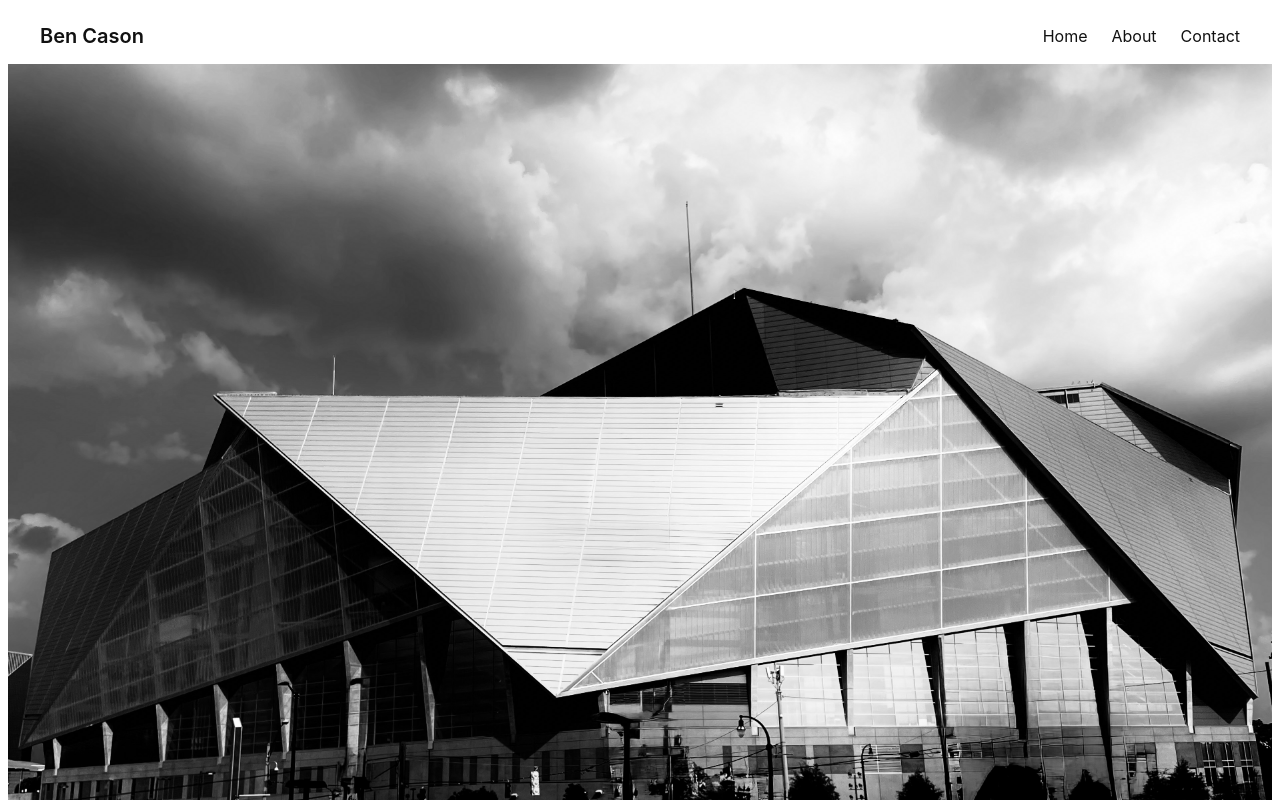
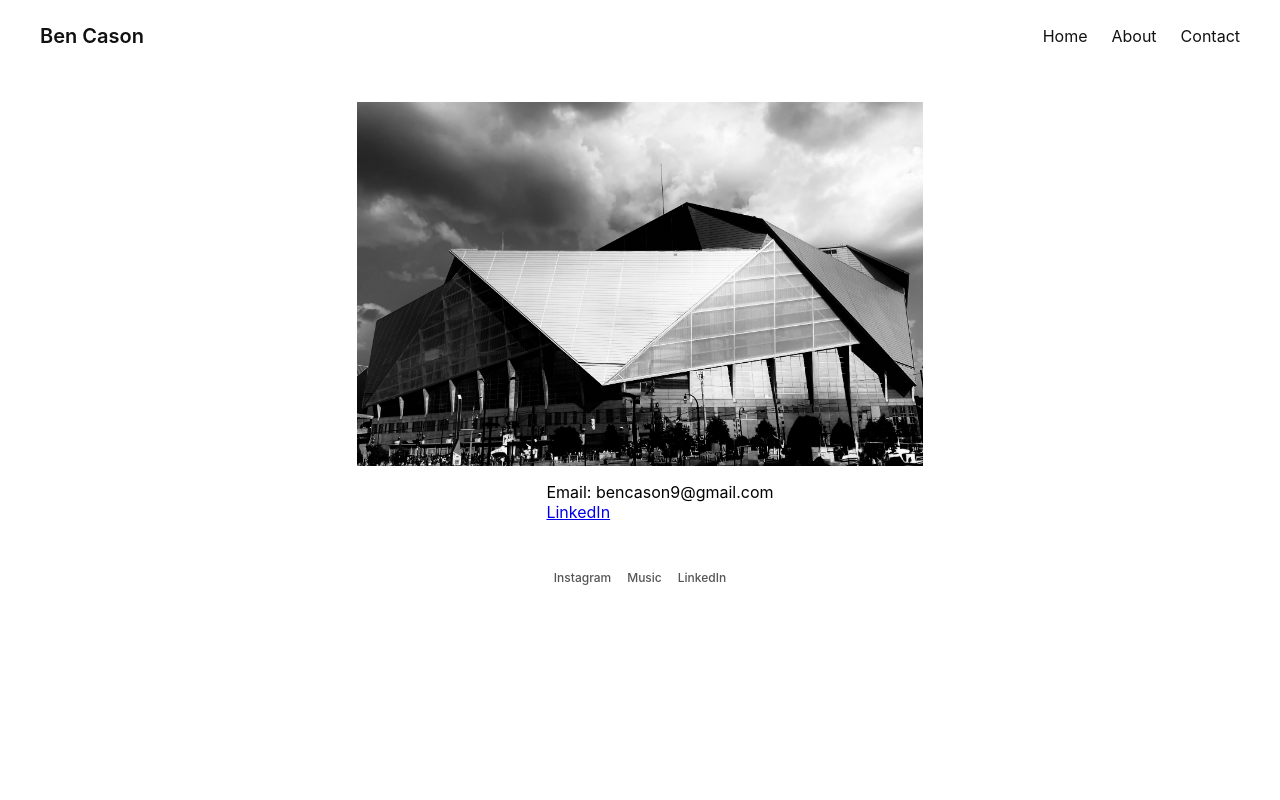
Before and after one commit to bcason9/art-portfolio, an Angular app: page /contact in a window 1280 px wide. Shown: the top 800 px of the page. Built offline with nearby package versions, Linux system fonts and the light colour scheme.

Commit message:
adding fixes for page routing

```diff
--- a/src/app/app.ts
+++ b/src/app/app.ts
@@ -3,6 +3,7 @@
 
 @Component({
   selector: 'app-root',
+  standalone: true,
   imports: [RouterOutlet],
   templateUrl: './app.html',
   styleUrl: './app.scss'
--- a/src/app/pages/about/about.html
+++ b/src/app/pages/about/about.html
@@ -7,9 +7,9 @@
   </div>
 
   <ul class="navbar__links">
-    <li><a routerLink="/" href="/">Home</a></li>
-    <li><a routerLink="/about" href="/about">About</a></li>
-    <li><a routerLink="/contact" href="/contact">Contact</a></li>
+    <li><a routerLink="/">Home</a></li>
+    <li><a routerLink="/about">About</a></li>
+    <li><a routerLink="/contact">Contact</a></li>
   </ul>
 </nav>
 
--- a/src/app/pages/about/about.ts
+++ b/src/app/pages/about/about.ts
@@ -1,8 +1,10 @@
 import { Component } from '@angular/core';
+import { RouterLink } from '@angular/router';
+
 
 @Component({
   selector: 'app-about',
-  imports: [],
+  imports: [RouterLink],
   templateUrl: './about.html',
   styleUrl: './about.scss',
 })
--- a/src/app/pages/contact/contact.html
+++ b/src/app/pages/contact/contact.html
@@ -7,9 +7,9 @@
   </div>
 
   <ul class="navbar__links">
-    <li><a routerLink="/" href="/">Home</a></li>
-    <li><a routerLink="/about" href="/about">About</a></li>
-    <li><a routerLink="/contact" href="/contact">Contact</a></li>
+    <li><a routerLink="/">Home</a></li>
+    <li><a routerLink="/about">About</a></li>
+    <li><a routerLink="/contact">Contact</a></li>
   </ul>
 </nav>
 
--- a/src/app/pages/contact/contact.scss
+++ b/src/app/pages/contact/contact.scss
@@ -1,5 +1,10 @@
-img {
-    max-width: 100%;
+.container {
+    display: flex;
+    flex-direction: column;
+    align-items: center;
+    img {
+        max-width: 80%;
+    }
 }
 
 ul {
@@ -10,3 +15,13 @@
       "Segoe UI Symbol";
     }
 }
+
+@media  (min-width: 768px)  {
+    .container {
+        margin: 3% 22% 0 22%;
+        img {
+            max-width: 80%;
+        }
+    }
+
+}
--- a/src/app/pages/contact/contact.ts
+++ b/src/app/pages/contact/contact.ts
@@ -1,8 +1,10 @@
 import { Component } from '@angular/core';
+import { RouterLink } from '@angular/router';
+
 
 @Component({
   selector: 'app-contact',
-  imports: [],
+  imports: [RouterLink],
   templateUrl: './contact.html',
   styleUrl: './contact.scss',
 })
--- a/src/app/pages/home/home.html
+++ b/src/app/pages/home/home.html
@@ -7,9 +7,9 @@
   </div>
 
   <ul class="navbar__links">
-    <li><a routerLink="/" href="/">Home</a></li>
-    <li><a routerLink="/about" href="/about">About</a></li>
-    <li><a routerLink="/contact" href="/contact">Contact</a></li>
+    <li><a routerLink="/">Home</a></li>
+    <li><a routerLink="/about">About</a></li>
+    <li><a routerLink="/contact">Contact</a></li>
   </ul>
 </nav>
 
--- a/src/app/pages/home/home.ts
+++ b/src/app/pages/home/home.ts
@@ -1,8 +1,10 @@
 import { Component } from '@angular/core';
+import { RouterLink } from '@angular/router';
+
 
 @Component({
   selector: 'app-home',
-  imports: [],
+  imports: [RouterLink],
   templateUrl: './home.html',
   styleUrl: './home.scss',
 })
```
